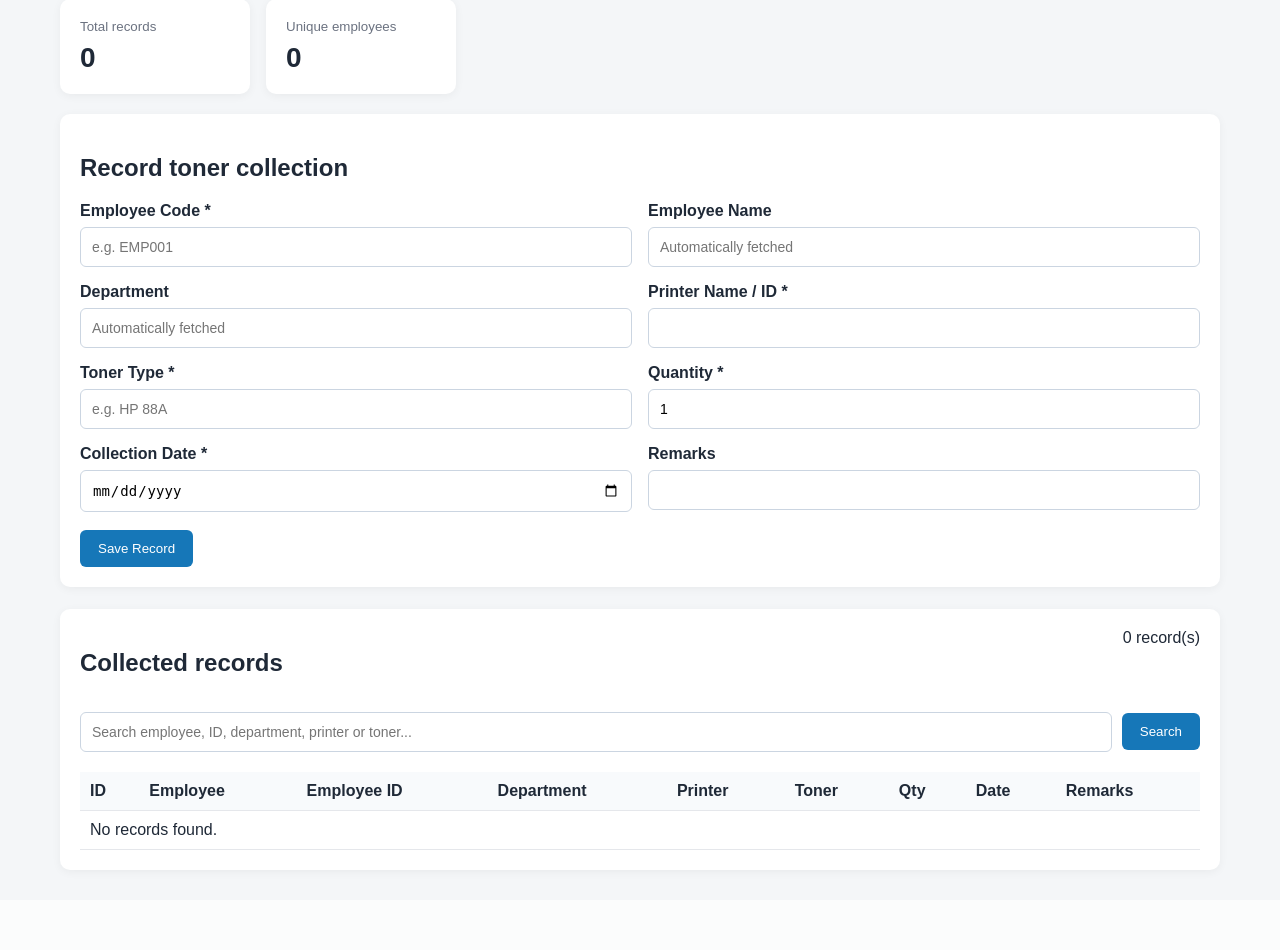
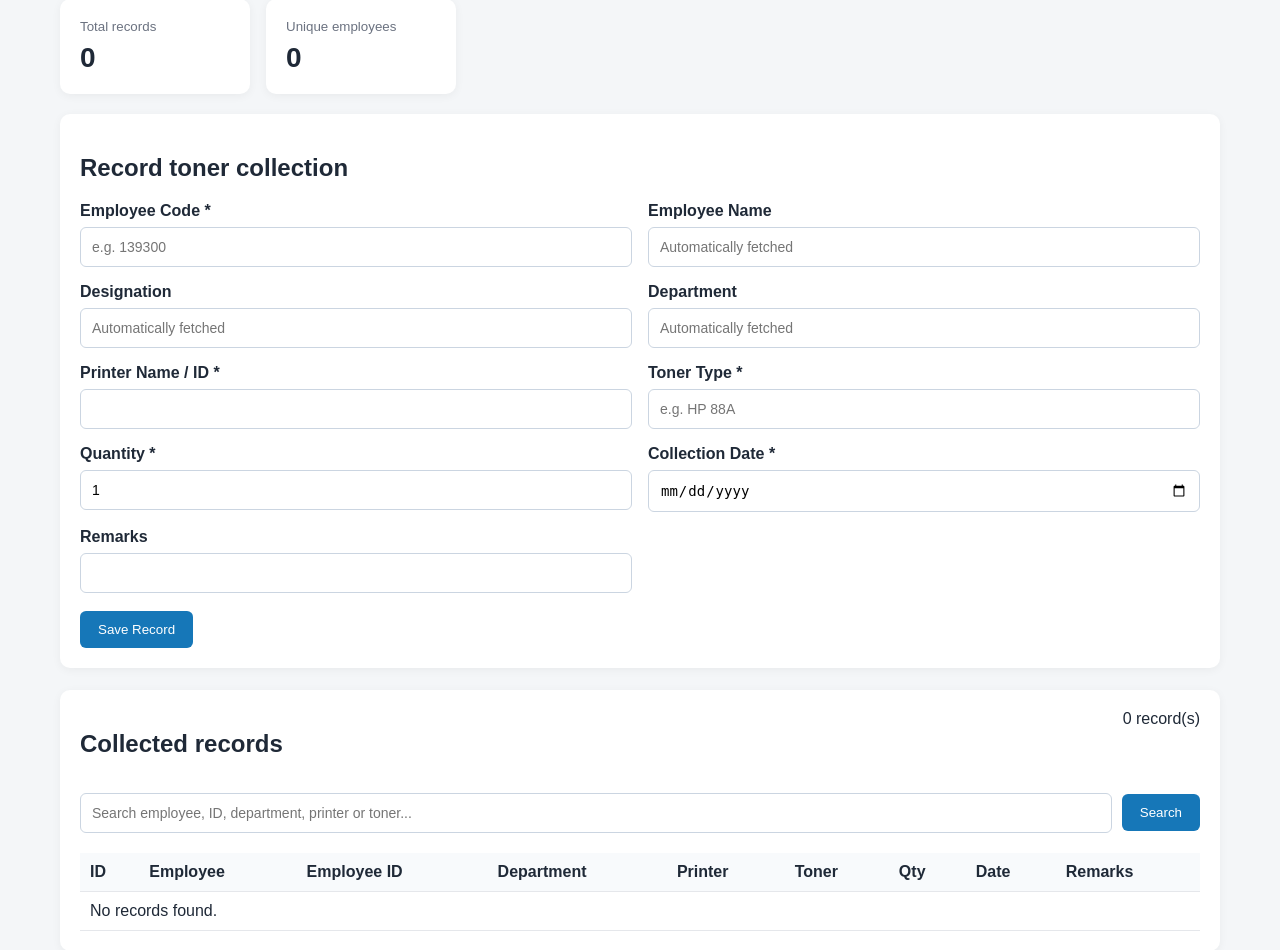
Before and after one commit to abhinavaman/SPM-Toner-Collection, a Flask app: page / in a window 1280 px wide. Shown: the part 149-1099 px from the top of the page. Before the commit the page ends 1021 px from the top, so only its background shows below. Run offline with Flask 3, Linux system fonts and the light colour scheme; data comes from the database, SQL or seed files in the repository; data that the repository does not hold is empty.

Commit message:
Integrate employee master data

```diff
--- a/app.py
+++ b/app.py
@@ -30,10 +30,11 @@ def init_db():
 
     # Employee master table
     conn.execute("""
-        CREATE TABLE IF NOT EXISTS employee_master (
-            employee_code TEXT PRIMARY KEY,
-            employee_name TEXT NOT NULL,
-            department TEXT NOT NULL
+     CREATE TABLE IF NOT EXISTS employee_master (
+        employee_code TEXT PRIMARY KEY,
+        employee_name TEXT NOT NULL,
+        designation TEXT,
+        department TEXT NOT NULL
         )
     """)
 
@@ -153,7 +154,7 @@ def get_employee(employee_code):
     conn = db()
 
     employee = conn.execute("""
-        SELECT employee_code, employee_name, department
+        SELECT employee_code, employee_name, designation, department
         FROM employee_master
         WHERE employee_code = ?
     """, (employee_code.strip(),)).fetchone()
@@ -166,6 +167,7 @@ def get_employee(employee_code):
             "found": True,
             "employee_code": employee["employee_code"],
             "employee_name": employee["employee_name"],
+            "designation": employee["designation"],
             "department": employee["department"]
         })
 
--- a/templates/index.html
+++ b/templates/index.html
@@ -5,7 +5,10 @@
 
     <meta charset="utf-8">
 
-    <meta name="viewport" content="width=device-width,initial-scale=1">
+    <meta
+        name="viewport"
+        content="width=device-width,initial-scale=1"
+    >
 
     <title>SPM Toner Collection</title>
 
@@ -77,7 +80,6 @@
         action="/export"
     >
 
-
         <div class="grid">
 
 
@@ -141,7 +143,6 @@
 
                     {% endfor %}
 
-
                 </select>
 
             </label>
@@ -194,7 +195,6 @@
 
         <div class="export-actions">
 
-
             <button
                 type="submit"
                 class="btn"
@@ -210,7 +210,6 @@
             >
                 Cancel
             </button>
-
 
         </div>
 
@@ -248,7 +247,6 @@
 
 <div class="stats">
 
-
     <div>
 
         <small>
@@ -273,7 +271,6 @@
         </b>
 
     </div>
-
 
 </div>
 
@@ -308,7 +305,7 @@
                 <input
                     name="employee_id"
                     id="employee_id"
-                    placeholder="e.g. EMP001"
+                    placeholder="e.g. 139300"
                     required
                 >
 
@@ -325,6 +322,23 @@
                 <input
                     name="employee_name"
                     id="employee_name"
+                    readonly
+                    placeholder="Automatically fetched"
+                >
+
+            </label>
+
+
+
+            <!-- Designation -->
+
+            <label>
+
+                Designation
+
+                <input
+                    name="designation"
+                    id="designation"
                     readonly
                     placeholder="Automatically fetched"
                 >
@@ -647,11 +661,16 @@
 
 <script>
 
+document.addEventListener("DOMContentLoaded", function () {
+
     const employeeCodeInput =
         document.getElementById("employee_id");
 
     const employeeNameInput =
         document.getElementById("employee_name");
+
+    const designationInput =
+        document.getElementById("designation");
 
     const departmentInput =
         document.getElementById("department");
@@ -661,7 +680,6 @@ employeeCodeInput.addEventListener(
         "blur",
         async function () {
 
-
             const employeeCode =
                 employeeCodeInput.value.trim();
 
@@ -669,7 +687,7 @@ employeeCodeInput.addEventListener(
             if (!employeeCode) {
 
                 employeeNameInput.value = "";
-
+                designationInput.value = "";
                 departmentInput.value = "";
 
                 return;
@@ -679,88 +697,106 @@ employeeCodeInput.addEventListener(
 
             try {
 
-
                 const response =
                     await fetch(
                         `/employee/${encodeURIComponent(employeeCode)}`
                     );
 
 
+                if (!response.ok) {
+
+                    throw new Error(
+                        "Server returned an error"
+                    );
+
+                }
+
+
                 const data =
                     await response.json();
 
 
+                console.log(
+                    "Employee data:",
+                    data
+                );
+
+
                 if (data.found) {
 
+                    employeeNameInput.value =
+                        data.employee_name || "";
 
-                employeeNameInput.value =
-                    data.employee_name;
-
+                    designationInput.value =
+                        data.designation || "";
 
                     departmentInput.value =
-                    data.department;
-
+                        data.department || "";
 
                 }
 
                 else {
 
-
                     employeeNameInput.value = "";
-
+                    designationInput.value = "";
                     departmentInput.value = "";
-
 
                     alert(
                         "Employee code not found."
                     );
 
-
                 }
-
 
             }
 
             catch (error) {
 
-
-            console.error(error);
-
+                console.error(
+                    "Employee fetch error:",
+                    error
+                );
 
                 employeeNameInput.value = "";
-
+                designationInput.value = "";
                 departmentInput.value = "";
-
 
                 alert(
                     "Could not fetch employee details."
                 );
 
-
             }
-
 
         }
     );
+
+});
 
 </script>
 
 
 
-<!-- Export Functions -->
+<!-- =========================================
+     EXPORT FUNCTIONS
+========================================= -->
 
 <script>
 
 
 function toggleExportBox() {
 
-    const exportBox = document.getElementById("exportBox");
+    const exportBox =
+        document.getElementById("exportBox");
 
-    if (exportBox.style.display === "none") {
+
+    if (
+        exportBox.style.display === "none"
+    ) {
 
         exportBox.style.display = "block";
 
-    } else {
+    }
+
+    else {
 
         exportBox.style.display = "none";
 
```
Lines whose indentation alone changed are shown as unchanged.
